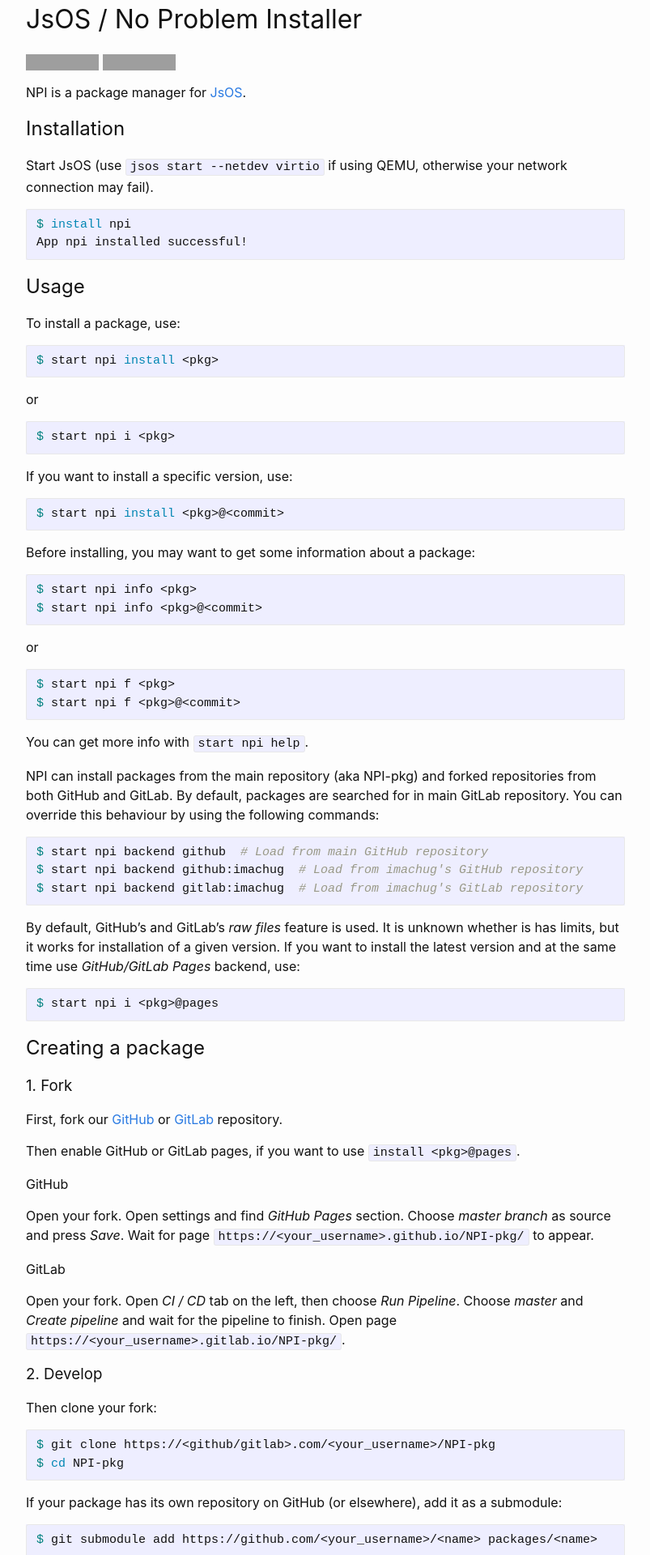
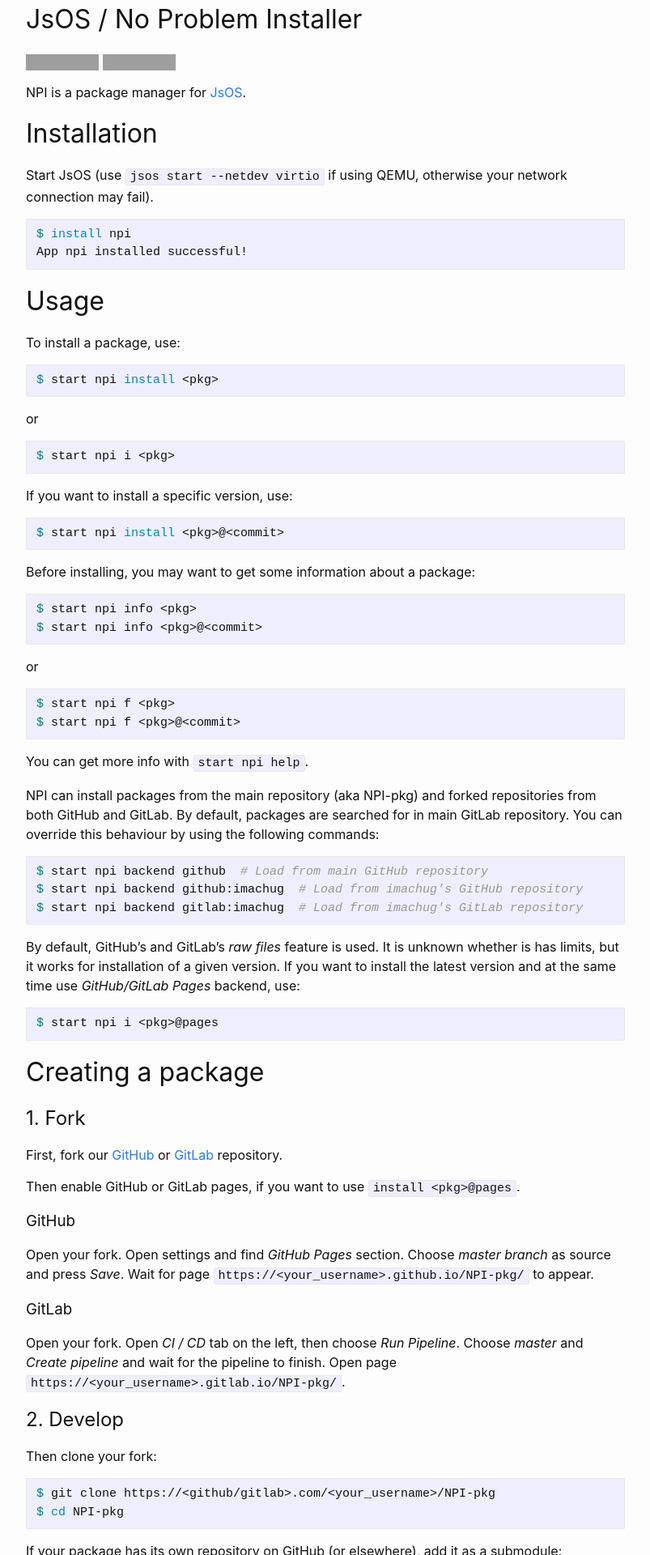
Before and after one commit to JsOS-Team/NPI-pkg, a Jekyll site: the page built from index.md, in a window 1280 px wide. Shown: the top 1920 px of the page at 81% size, without its empty margins (238-1041 px from the left). Built offline with Jekyll 4.4.1, drawn with Linux system fonts in a browser that asks for light colours; comment, search, counter and statistics services are not loaded; our own code applies the rules of GitHub Pages for plain Markdown files; grey boxes are pictures that could not be loaded.

Commit message:
Change heading size

````diff
--- a/index.md
+++ b/index.md
@@ -9,7 +9,7 @@
 NPI is a package manager for [JsOS](https://github.com/JsOS-Team/JsOS).
 
 
-## Installation
+# Installation
 
 Start JsOS (use `jsos start --netdev virtio` if using QEMU, otherwise your network connection may fail).
 
@@ -19,7 +19,7 @@
 ```
 
 
-## Usage
+# Usage
 
 To install a package, use:
 
@@ -73,24 +73,24 @@
 ```
 
 
-## Creating a package
+# Creating a package
 
-### 1. Fork
+## 1. Fork
 
 First, fork our [GitHub](https://github.com/JsOS-Team/NPI-pkg/fork) or [GitLab](https://gitlab.com/JsOS/NPI-pkg/forks/new) repository.
 
 Then enable GitHub or GitLab pages, if you want to use `install <pkg>@pages`.
 
-#### GitHub
+### GitHub
 
 Open your fork. Open settings and find *GitHub Pages* section. Choose *master branch* as source and press *Save*. Wait for page `https://<your_username>.github.io/NPI-pkg/` to appear.
 
-#### GitLab
+### GitLab
 
 Open your fork. Open *CI / CD* tab on the left, then choose *Run Pipeline*. Choose *master* and *Create pipeline* and wait for the pipeline to finish. Open page `https://<your_username>.gitlab.io/NPI-pkg/`.
 
 
-### 2. Develop
+## 2. Develop
 
 Then clone your fork:
 
@@ -121,7 +121,7 @@
 You may change something and push again, and so on.
 
 
-### 3. Use
+## 3. Use
 
 Install NPI as specified in [Installation](#installation). Now choose backend:
 
@@ -148,6 +148,6 @@
 ```
 
 
-### 4. Publish
+## 4. Publish
 
 Create a pull request at [GitHub](https://github.com/JsOS-Team/NPI-pkg/compare) and set your fork as *head fork*. Describe your package, and we will approve it as soon as possible.
````
